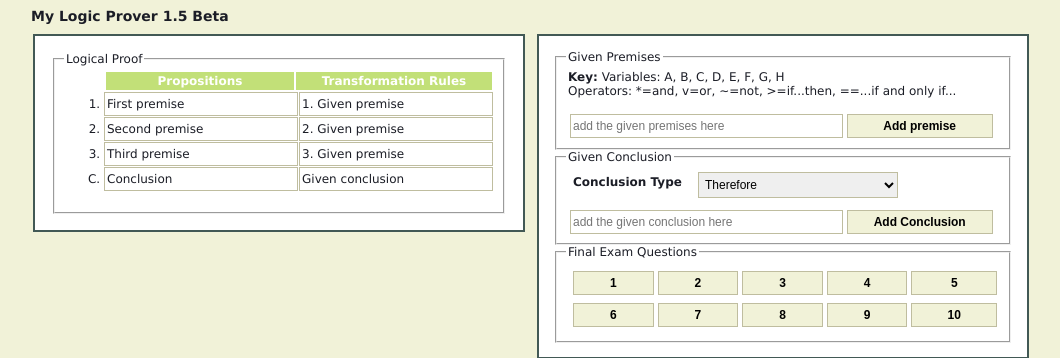
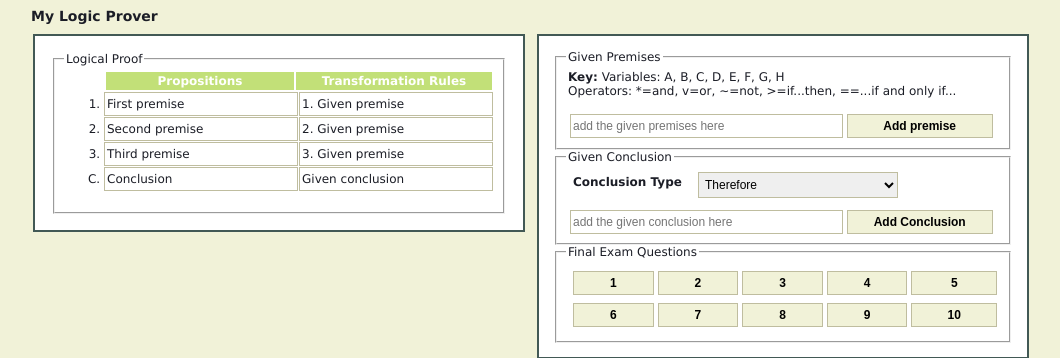
Before and after one commit to TheJKFever/MyLogicProver, a PHP site: page /index.html in a window 1280 px wide. Shown: the top 358 px of the page, without its empty margins (109-1169 px from the left). Run offline with PHP 8.4, Linux system fonts and the light colour scheme; lists and menus that the app fills with data are empty; some libraries are stand-ins or nearby versions.

Commit message:
removed beta

```diff
--- a/css/style.css
+++ b/css/style.css
@@ -41,7 +41,6 @@ label{
 	display:block;
 	font-weight:bold;
 	padding: 5px;
-	/*text-align:right;*/
 	width:120px;
 	float:left;
 }
--- a/index.html
+++ b/index.html
@@ -2,14 +2,14 @@
 <html lang="en">
 <head>
 	<meta charset="utf-8">
-	<title>Logic Prover 1.5 Beta</title>
+	<title>Logic Prover - by Jon Koehmstedt</title>
 	<link rel="stylesheet" type="text/css" href="css/style.css">
 	<script src="http://ajax.googleapis.com/ajax/libs/jquery/1.10.2/jquery.min.js"></script>
 	<script type="text/javascript" src="js/logicProver.js"></script>
 </head>
 <body>
 	<div id="container">
-		<h1>My Logic Prover 1.5 Beta</h1>
+		<h1>My Logic Prover</h1>
 		<div class="ColumnDiv" id="propositionsDiv">
 			<form action="#" method="get" id="premForm">
 				<fieldset><legend>Given Premises</legend>
```
Also changed, not shown: 1 other file.
